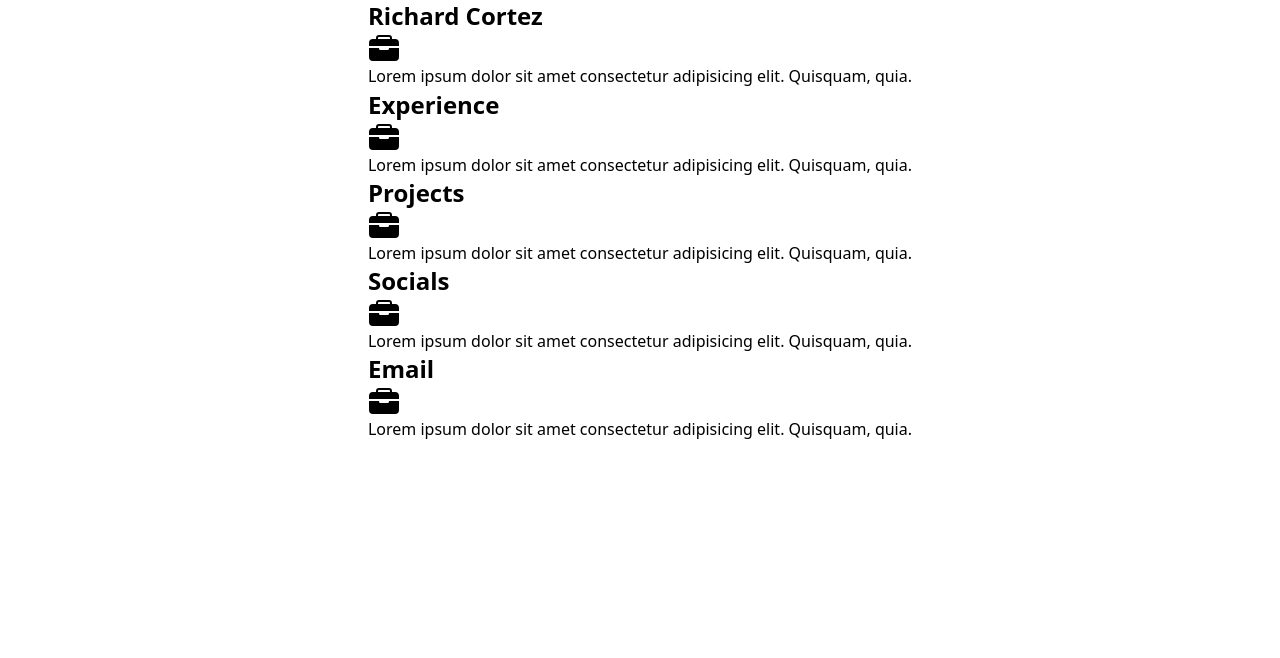
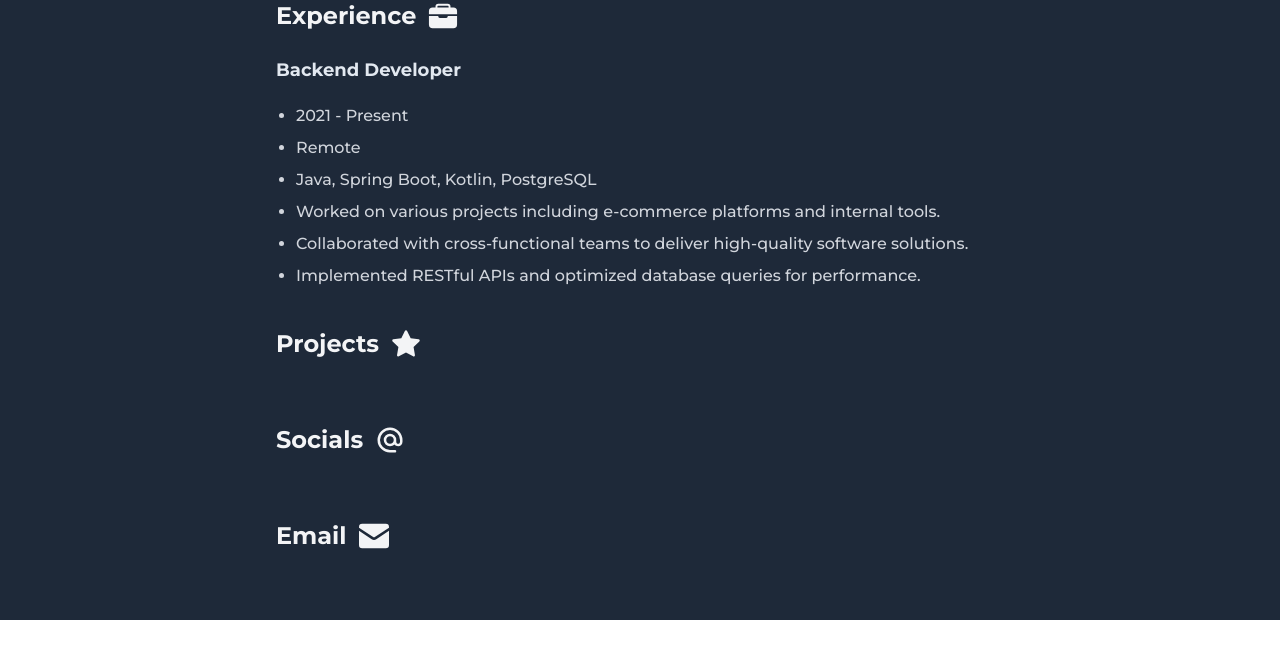
Before and after one commit to richardcort/Portfolio, a Nuxt app: page / in a window 1280 px wide. Shown: the top 658 px of the page. Built offline with nearby package versions, Linux system fonts and the light colour scheme.

Commit message:
feat: set conf

```diff
--- a/app/app.vue
+++ b/app/app.vue
@@ -1,3 +1,5 @@
 <template>
-  <NuxtPage />
+  <NuxtLayout>
+    <NuxtPage />
+  </NuxtLayout>
 </template>
--- a/app/assets/css/main.css
+++ b/app/assets/css/main.css
@@ -1 +1,10 @@
+@import url('https://fonts.googleapis.com/css2?family=Montserrat:wght@500;700&display=swap');
 @import "tailwindcss";
+
+body {
+    font-family: Montserrat;
+}
+
+html {
+    scroll-behavior: smooth;
+}
--- a/app/components/Card.vue
+++ /dev/null
@@ -1,21 +0,0 @@
-<template>
-    <section>
-        <header>
-            <h2 class="text-2xl font-bold">
-                {{ title }}
-            </h2>
-            <Icon class="size-8"/>
-        </header>
-        <div>
-            <slot name="content"></slot>
-        </div>
-    </section>
-</template>
-
-<script setup lang="ts">
-import Icon from './Icon.vue';
-
-defineProps<{
-    title: string;
-}>();
-</script>
--- a/app/components/Icon.vue
+++ /dev/null
@@ -1,14 +0,0 @@
-<template>
-    <svg xmlns="http://www.w3.org/2000/svg" width="1em" height="1em"
-        viewBox="0 0 512 512"><!-- Icon from Famicons by Family - https://github.com/familyjs/famicons/blob/main/LICENSE -->
-        <path fill="none" d="M336 80H176a16 16 0 0 0-16 16v16h192V96a16 16 0 0 0-16-16" />
-        <path fill="currentColor"
-            d="M496 176a64.07 64.07 0 0 0-64-64h-48V96a48.05 48.05 0 0 0-48-48H176a48.05 48.05 0 0 0-48 48v16H80a64.07 64.07 0 0 0-64 64v48h480Zm-144-64H160V96a16 16 0 0 1 16-16h160a16 16 0 0 1 16 16Zm-16 152a24 24 0 0 1-24 24H200a24 24 0 0 1-24-24v-4a4 4 0 0 0-4-4H16v144a64 64 0 0 0 64 64h352a64 64 0 0 0 64-64V256H340a4 4 0 0 0-4 4Z" />
-    </svg>
-</template>
-
-<script>
-export default {
-    name: 'FamiconsBriefcase'
-}
-</script>
--- /dev/null
+++ b/app/components/Section.vue
@@ -0,0 +1,21 @@
+<template>
+    <section class="w-full">
+        <header class="font-bold text-2xl text-gray-100 mb-6 flex items-center gap-3">
+            <h2>
+                {{ title }}
+            </h2>
+            <slot name="icon" />
+        </header>
+        <slot name="content" />
+    </section>
+</template>
+
+<script setup lang="ts">
+
+defineProps<{
+    title: string;
+    contentClass?: string;
+}>();
+
+
+</script>
--- /dev/null
+++ b/app/layouts/default.vue
@@ -0,0 +1,8 @@
+<script setup lang="ts">
+
+</script>
+<template>
+    <body class="bg-gray-800 pb-0 sm:pb-6 bg-opacity-25">
+        <slot />
+    </body>
+</template>
--- a/app/pages/index.vue
+++ b/app/pages/index.vue
@@ -1,44 +1,53 @@
-<script setup lang="ts">
-import Card from '~/components/Card.vue';
-</script>
-
 <template>
-    <div class="flex flex-col items-center justify-center">
-        <Card title="Richard Cortez">
-            <template v-slot:content>
-                <p>
-                    Lorem ipsum dolor sit amet consectetur adipisicing elit. Quisquam, quia.
-                </p>
+    <!--que es max-w-3xl-->
+    <div class="mx-auto max-w-3xl px-5 mb-5 flex flex-col gap-10">
+        <Section title="Experience">
+            <template #icon>
+                <IconsBrief />
             </template>
-        </Card>
-        <hr>
-        <Card title="Experience">
-            <template v-slot:content>
-                <p>
-                    Lorem ipsum dolor sit amet consectetur adipisicing elit. Quisquam, quia.
-                </p>
+            <template #content>
+                <div class="flex flex-col gap-10">
+                    <div class="flex flex-col gap-5">
+                        <div class="flex flex-col gap-1">
+                            <h2 class="text-lg font-semibold text-slate-200">Backend Developer</h2>
+                        </div>
+                        <ul class="list-disc flex flex-col gap-2 ml-5 text-gray-300 text-base">
+                            <li>2021 - Present</li>
+                            <li>Remote</li>
+                            <li>Java, Spring Boot, Kotlin, PostgreSQL</li>
+                            <li>Worked on various projects including e-commerce platforms and internal tools.</li>
+                            <li>Collaborated with cross-functional teams to deliver high-quality software solutions.
+                            </li>
+                            <li>Implemented RESTful APIs and optimized database queries for performance.</li>
+                        </ul>
+                    </div>
+                </div>
             </template>
-        </Card>
-        <Card title="Projects">
-            <template v-slot:content>
-                <p>
-                    Lorem ipsum dolor sit amet consectetur adipisicing elit. Quisquam, quia.
-                </p>
+        </Section>
+        <Section title="Projects">
+            <template #icon>
+                <IconsStar />
             </template>
-        </Card>
-        <Card title="Socials">
-            <template v-slot:content>
-                <p>
-                    Lorem ipsum dolor sit amet consectetur adipisicing elit. Quisquam, quia.
-                </p>
+            <template #content>
             </template>
-        </Card>
-        <Card title="Email">
-            <template v-slot:content>
-                <p>
-                    Lorem ipsum dolor sit amet consectetur adipisicing elit. Quisquam, quia.
-                </p>
+        </Section>
+        <Section title="Socials">
+            <template #icon>
+                <IconsAlternate />
             </template>
-        </Card>
+            <template #content>
+            </template>
+        </Section>
+        <Section title="Email">s
+            <template #icon>
+                <IconsEmail />
+            </template>
+            <template #content>
+            </template>
+        </Section>
     </div>
 </template>
+
+<script setup lang="ts">
+
+</script>
```
